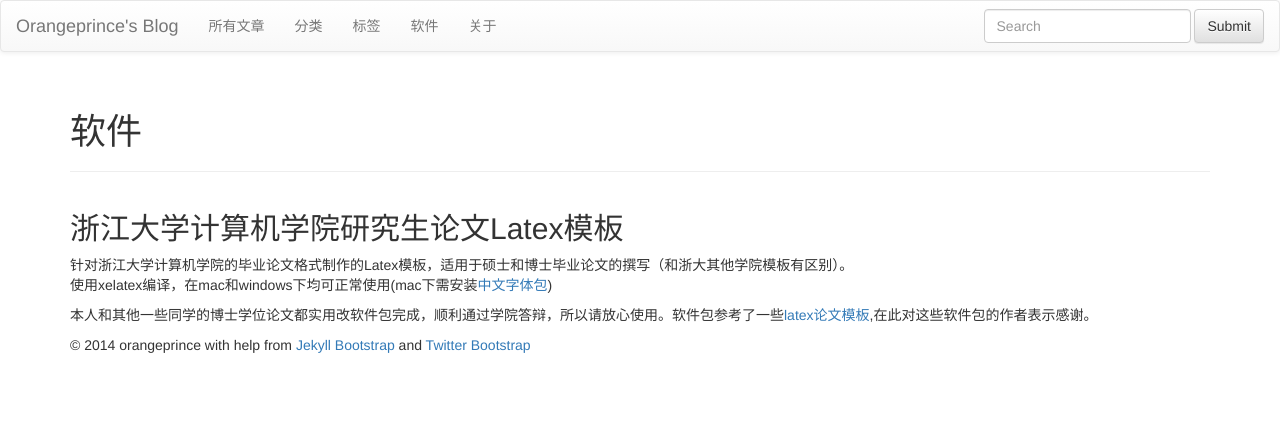
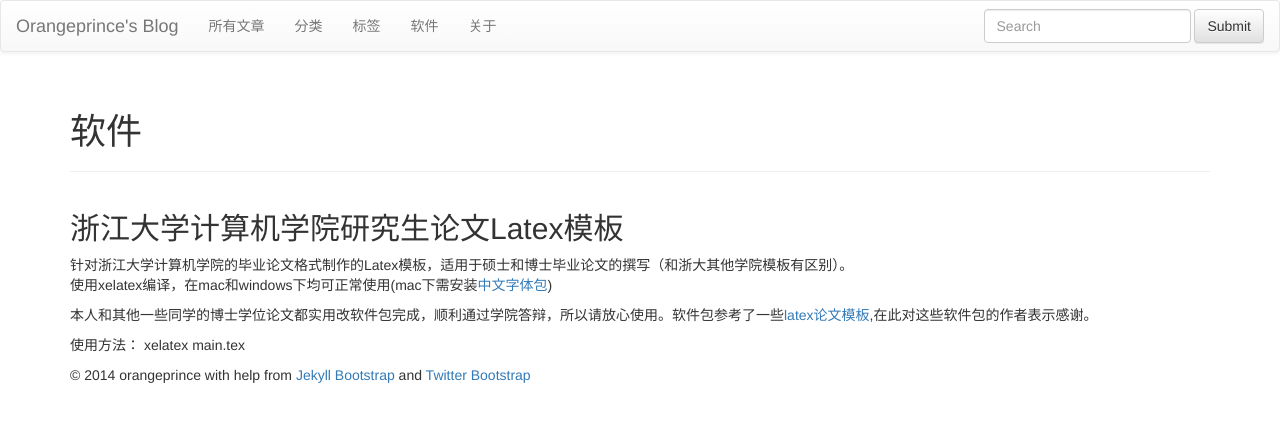
Before and after one commit to orangeprince/orangeprince.github.io, a Jekyll site: the page built from software.md, in a window 1280 px wide. Shown: the top 422 px of the page. Built offline with Jekyll 4.4.1, drawn with Linux system fonts in a browser that asks for light colours; nearby versions of some CDN libraries; library files that are not in the unit come from our copies; comment, search, counter and statistics services are not loaded.

Commit message:
modified:   software.md

```diff
--- a/software.md
+++ b/software.md
@@ -11,3 +11,6 @@ weight: 4
 使用xelatex编译，在mac和windows下均可正常使用(mac下需安装[中文字体包](http://linux-wiki.cn/wiki/zh-hans/LaTeX%E4%B8%AD%E6%96%87%E6%8E%92%E7%89%88%EF%BC%88%E4%BD%BF%E7%94%A8XeTeX%EF%BC%89 "中文字体包"))
 
 本人和其他一些同学的博士学位论文都实用改软件包完成，顺利通过学院答辩，所以请放心使用。软件包参考了一些[latex论文模板](https://code.google.com/p/zjuthesistex/),在此对这些软件包的作者表示感谢。
+
+使用方法：
+	xelatex main.tex
```
